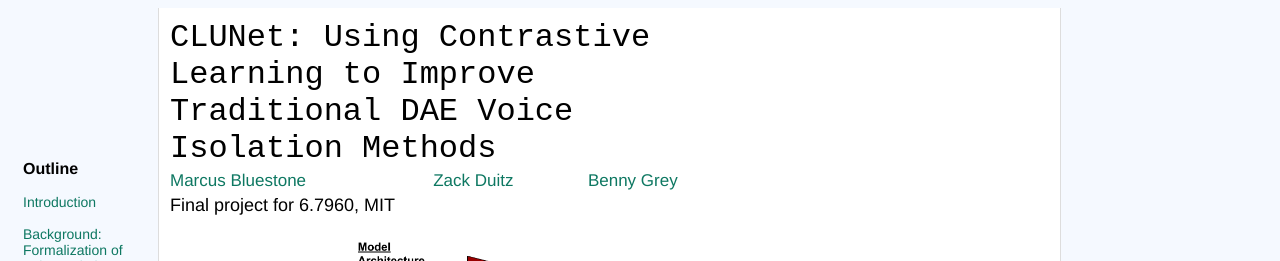
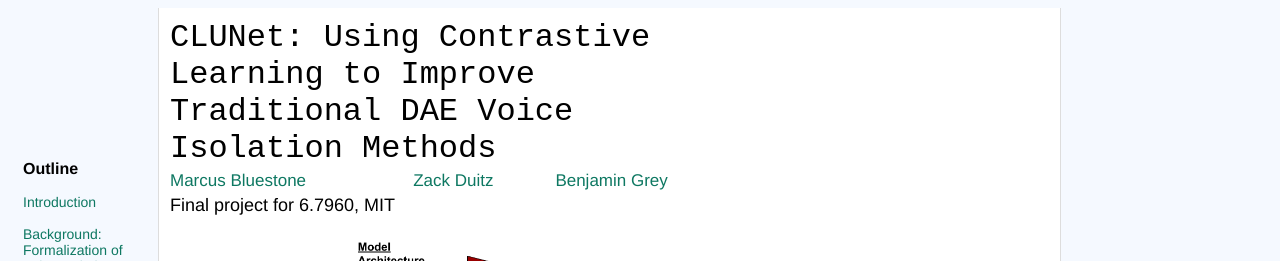
Before and after one commit to MarcusBluestone/Voice_Isolation, a plain HTML site: page docs/index.html in a window 1280 px wide. Shown: the top 261 px of the page. Drawn offline with nearby package versions, Linux system fonts and the light colour scheme.

Commit message:
Changed name and link

```diff
--- a/docs/index.html
+++ b/docs/index.html
@@ -215,7 +215,7 @@
 												<span style="font-size:17px"><a href="your_partner's_website">Zack Duitz</a></span>
 										</td>
                                         <td align=left>
-												<span style="font-size:17px"><a href="your_partner's_website">Benny Grey</a></span>
+												<span style="font-size:17px"><a href="https://github.com/bzgrey">Benjamin Grey</a></span>
 										</td>
 								<tr>
 									<td colspan=4 align=left><span style="font-size:18px">Final project for 6.7960, MIT</span></td>
```
